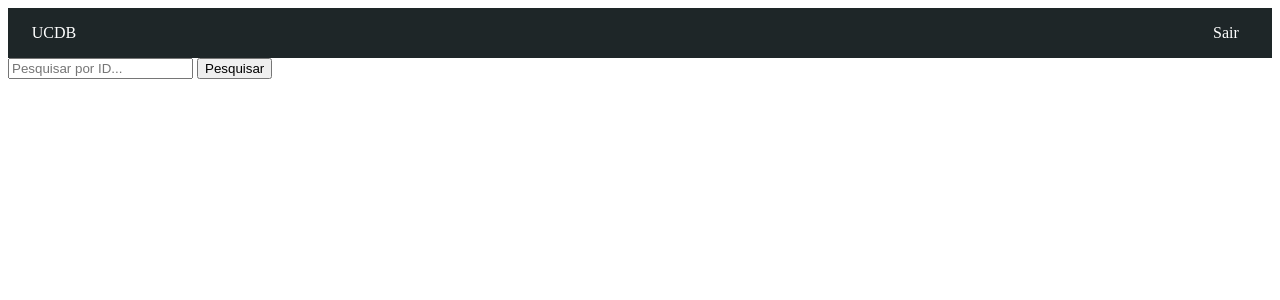
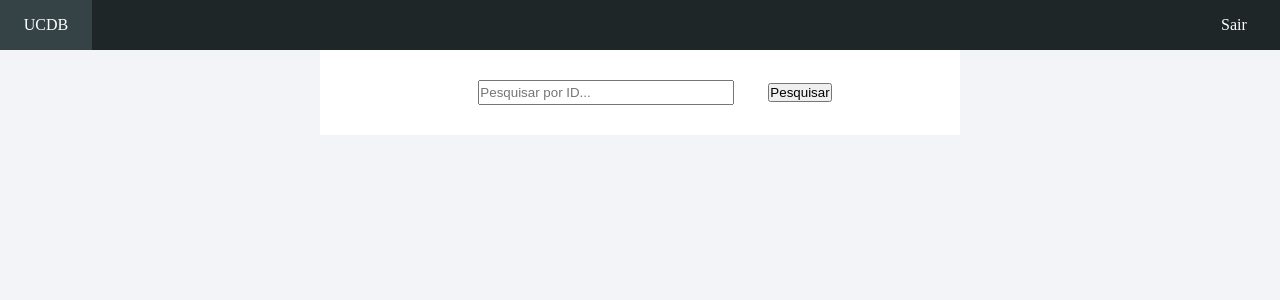
Before and after one commit to mathsantana/UCDbFrontend, a PHP site: page /home.html in a window 1280 px wide. Shown: the top 300 px of the page. Run offline with PHP 8.4, Linux system fonts and the light colour scheme.

Commit message:
estilizando a home

```diff
--- a/controllers/disciplinas.js
+++ b/controllers/disciplinas.js
@@ -7,7 +7,6 @@
 renderDisciplinas();
 let $substring = document.getElementById("substring");
 $substring.addEventListener("input", () => {
-    console.log("changed");
     if (document.getElementById("substring").value.length >= 3) {
         $canvas.innerText = "";
         renderDisciplinas(substring.value);
--- a/home.html
+++ b/home.html
@@ -4,13 +4,16 @@
     <meta charset="UTF-8">
     <meta name="viewport" content="width=[device-width], initial-scale=1.0">
     <meta http-equiv="X-UA-Compatible" content="ie=edge">
+    <link rel="stylesheet" type="text/css" href="./styles/home.css">
     <title>Disciplinas</title>
 </head>
 <body>
     <nav-bar login></nav-bar>
-    <input type="search" id="searchId" placeholder="Pesquisar por ID..."/>
-    <button type="submit" id="bttnSearch">Pesquisar</button>
-    <main id="perfilDisciplinas"></main>
+    <main>
+        <input type="search" id="searchId" placeholder="Pesquisar por ID..."/>
+        <button type="submit" id="bttnSearch">Pesquisar</button>
+        <div id="perfilDisciplinas"></div>
+    </main>
     <script type="module" src="/controllers/home.js"></script>
 </body>
 </html>
--- a/styles/disciplina.css
+++ b/styles/disciplina.css
@@ -1,3 +1,8 @@
+*{
+    text-decoration: none;
+    color: #000;
+}
+
 a div {
     display: block;
 }
--- /dev/null
+++ b/styles/home.css
@@ -0,0 +1,21 @@
+* {
+    margin:0;
+    padding:0;
+}
+
+body {
+    background-color: rgb(242, 244, 248);
+}
+
+main {
+    text-align: center;
+    background-color: white;
+    width: 50%;
+    margin: auto;
+}
+
+input {
+    margin: 30px;
+    width: 40%;
+    height: 25px;
+}
```
